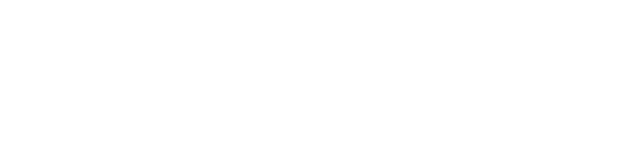
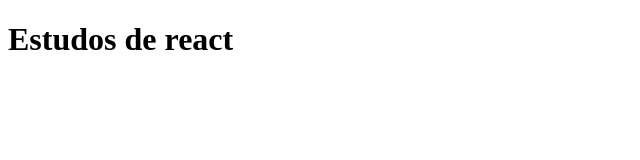
Before and after one commit to xitarps/react_list, a plain HTML site: page index.html in a window 1280 px wide. Shown: the whole page, without its empty margins (0-640 px from the left). Drawn offline with nearby package versions, Linux system fonts and the light colour scheme.

Commit message:
Add first element

```diff
--- /dev/null
+++ b/components/index.js
@@ -0,0 +1,3 @@
+let element = React.createElement("h1",  {}, 'Estudos de react');
+
+ReactDOM.render(element,document.querySelector("#root"));
--- a/index.html
+++ b/index.html
@@ -5,10 +5,12 @@
   <meta http-equiv="X-UA-Compatible" content="IE=edge">
   <meta name="viewport" content="width=device-width, initial-scale=1.0">
   <title>My project</title>
+</head>
+<body>
+  <div id="root"></div>
 
   <script src="https://unpkg.com/react@17/umd/react.development.js" crossorigin></script>
   <script src="https://unpkg.com/react-dom@17/umd/react-dom.development.js" crossorigin></script>
-</head>
-<body>
+  <script src="components/index.js"></script>
 </body>
 </html>
```
